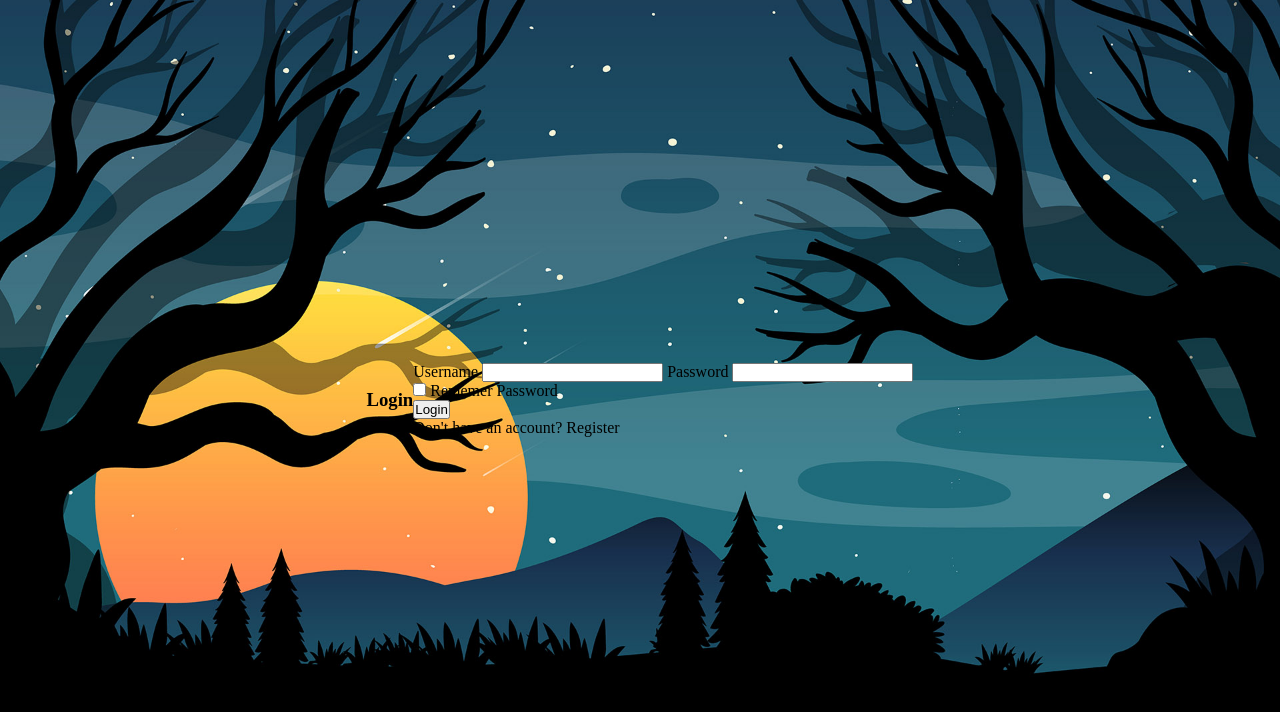
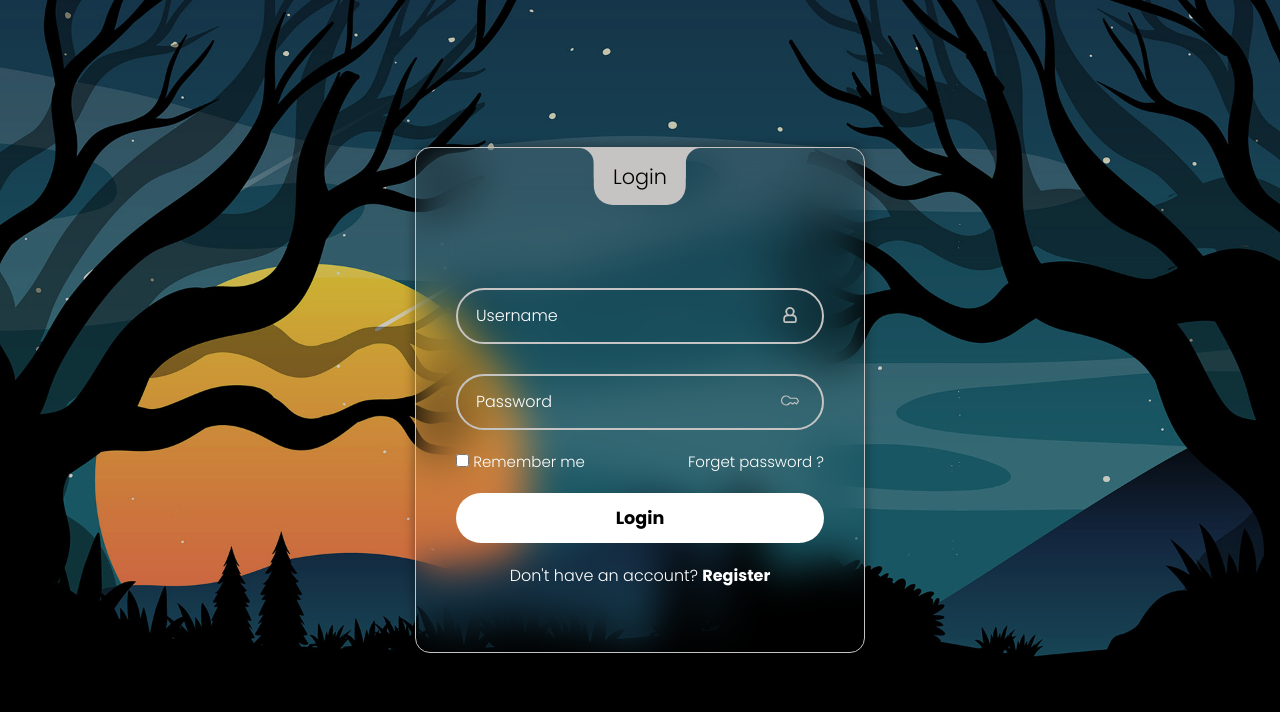
Before and after one commit to mhghaderi/CSS-Training, a plain HTML site: page Glassy-Login-Page/index.html in a window 1280 px wide. Drawn offline with Linux system fonts and the light colour scheme.

Commit message:
finish glassy login page

```diff
--- a/Glassy-Login-Page/index.html
+++ b/Glassy-Login-Page/index.html
@@ -3,24 +3,61 @@
   <head>
     <meta charset="UTF-8" />
     <meta name="viewport" content="width=device-width, initial-scale=1.0" />
-    <link rel="stylesheet" href="./style.css">
+    <link rel="stylesheet" href="./style.css" />
     <title>Glassy Login</title>
   </head>
   <body>
-    <div class="container">
-      <h3 class="title">Login</h3>
-      <form class="input-box">
-        <label for="username" class="username-label">Username</label>
-        <input type="text" id="username" class="username-input" />
-        <label for="password" class="password-label">Password</label>
-        <input type="text" id="password" class="password-input" />
-        <div class="password-action">
-            <input type="checkbox"  id="rememer-password" class="rememer-pass-checkbox">
-            <label for="rememer-password" class="rememer-password-label">Rememer Password</label>
+    <div class="wrapper">
+      <div class="login-box">
+        <div class="header">
+          <span>Login</span>
+          <div class="input-box">
+            <input type="text" id="user" class="input-field" required />
+            <label for="user" class="label">Username</label>
+            <svg
+              class="icon"
+              xmlns="http://www.w3.org/2000/svg"
+              viewBox="0 0 16 16"
+            >
+              <path
+                fill-rule="evenodd"
+                d="M10.5 5a2.5 2.5 0 1 1-5 0a2.5 2.5 0 0 1 5 0Zm.514 2.63a4 4 0 1 0-6.028 0A4.002 4.002 0 0 0 2 11.5V13a2 2 0 0 0 2 2h8a2 2 0 0 0 2-2v-1.5a4.002 4.002 0 0 0-2.986-3.87ZM8 9H6a2.5 2.5 0 0 0-2.5 2.5V13a.5.5 0 0 0 .5.5h8a.5.5 0 0 0 .5-.5v-1.5A2.5 2.5 0 0 0 10 9H8Z"
+                clip-rule="evenodd"
+              />
+            </svg>
+          </div>
+          <div class="input-box">
+            <input type="text" id="pass" class="input-field" required />
+            <label for="pass" class="label">Password</label>
+            <svg
+              class="icon"
+              xmlns="http://www.w3.org/2000/svg"
+              viewBox="0 0 16 16"
+            >
+              <path
+                fill-rule="evenodd"
+                d="M4.5 3c1.56 0 2.94.794 3.75 2h5.26a1 1 0 0 1 .807.409l1.49 2.04a.99.99 0 0 1 .033 1.13l-1.26 1.95a.997.997 0 0 1-1.41.276L12.02 10l-1.19.812a1 1 0 0 1-1.13 0L8.51 10h-.258c-.808 1.21-2.18 2-3.75 2a4.5 4.5 0 0 1 0-9zm3.75 6a1 1 0 0 0-.832.444a3.5 3.5 0 0 1-2.91 1.56c-1.93 0-3.5-1.57-3.5-3.5s1.57-3.5 3.5-3.5c1.21 0 2.28.616 2.91 1.56c.186.277.498.444.832.444h5.26L15 8.048l-1.26 1.95l-1.15-.805a1 1 0 0 0-1.14-.005L10.26 10l-1.19-.812a1 1 0 0 0-.566-.175h-.258z"
+                clip-rule="evenodd"
+              />
+            </svg>
+          </div>
+          <div class="rememer-forget">
+            <div class="rememer-me">
+              <input type="checkbox" id="rememer" />
+              <label for="rememer">Remember me</label>
+            </div>
+            <div class="forget">
+              <a href="#">Forget password ?</a>
+            </div>
+          </div>
+          <div class="input-box">
+            <input type="submit" class="input-submit" value="Login" />
+          </div>
+          <div class="register">
+            <span>Don't have an account? <a href="#">Register</a></span>
+          </div>
         </div>
-        <button class="Login-button">Login</button>
-        <p class="register-text">Don't have an account? <span>Register</span></p>
-    </form>
+      </div>
     </div>
   </body>
 </html>
--- a/Glassy-Login-Page/style.css
+++ b/Glassy-Login-Page/style.css
@@ -1,6 +1,6 @@
 @font-face {
   font-family: "poppins";
-  src: url("./fonts/poppins/Poppins-Medium.ttf") format("TrueType");
+  src: url("./fonts/poppins/Poppins-Light.ttf") format("TrueType");
   font-weight: normal;
 }
 @font-face {
@@ -18,39 +18,168 @@
   padding: 0;
   margin: 0;
   box-sizing: border-box;
+  font-family: "poppins";
+  font-weight: normal;
 }
 :root {
-  --primary-color: #c6c3c3c;
+  --primary-color: #c6c3c3;
   --second-color: #ffffff;
   --black-color: #000000;
 }
 
 body {
   background-image: url("./bg.jpg");
+  background-position: center;
   background-size: cover;
   background-repeat: no-repeat;
+  background-attachment: fixed;
 }
-.container {
+
+a {
+  text-decoration: none;
+  color: var(--second-color);
+}
+
+a:hover {
+  text-decoration: underline;
+}
+
+.wrapper {
   width: 100%;
   display: flex;
   align-items: center;
   justify-content: center;
   min-height: 100vh;
-  /* background-color: #beb6b6; */
+  background-color: rgba(0, 0, 0, 0.2);
 }
-/* .container {
-    font-family: 'poppins';
-    font-weight: normal;
+
+.login-box {
+  position: relative;
+  width: 450px;
+  backdrop-filter: blur(20px);
+  border: 1px solid var(--primary-color);
+  border-radius: 15px;
+  padding: 7.5em 2.5em 4em 2.5em;
+  color: var(--second-color);
+  box-shadow: 0 0 10px 2px rgba(0, 0, 0, 0.3);
+}
+
+.header > span {
+  position: absolute;
+  top: 0;
+  left: 50%;
+  transform: translateX(-50%);
+  font-size: 1.3rem;
+  color: var(--black-color);
+  background-color: var(--primary-color);
+  padding: 0.8rem 1.2rem;
+  border-radius: 0 0 1.2rem 1.2rem;
+}
+
+.header > span::before {
+  content: "";
+  position: absolute;
+  top: 0;
+  left: -30px;
+  width: 30px;
+  height: 30px;
+  border-top-right-radius: 50%;
+  background: transparent;
+  box-shadow: 15px 0 0 0 var(--primary-color);
+}
+
+.header > span::after {
+  content: "";
+  position: absolute;
+  top: 0;
+  right: -30px;
+  width: 30px;
+  height: 30px;
+  border-top-left-radius: 50%;
+  background: transparent;
+  box-shadow: -15px 0 0 0 var(--primary-color);
+}
+.input-box {
+  position: relative;
   display: flex;
   flex-direction: column;
-  justify-content: center;
+  margin: 20px 0;
+}
+.input-field {
+  border-style: none;
+  outline: none;
+  width: 100%;
+  height: 56px;
+  font-size: 1rem;
+  border-radius: 10rem;
+  background: transparent;
+  color: var(--primary-color);
+  border: 2px solid var(--primary-color);
+  padding: 20px 20px;
+}
+#user {
+  margin-bottom: 10px;
+}
+.label {
+  position: absolute;
+  top: 15px;
+  left: 20px;
+  transition: 0.2s;
+}
+.input-field:focus ~ .label,
+.input-field:valid ~ .label {
+  position: absolute;
+  top: -10px;
+  left: 20px;
+  font-size: 14px;
+  background-color: var(--primary-color);
+  color: var(--black-color);
+  padding: 0.1rem 0.5rem;
+  border-radius: 10rem;
+}
+.icon > path {
+  fill: var(--primary-color);
+}
+.icon {
+  position: absolute;
+  top: 18px;
+  right: 25px;
+  width: 18px;
+}
+
+.rememer-forget {
+  display: flex;
+  justify-content: space-between;
   align-items: center;
-  background-color: #beb6b6;
-  width: 500px;
-  height: 400px;
-  position: relative;
-  margin: 0 auto;
-} */
-
-.title {
+  font-size: 15px;
 }
+.input-submit {
+  font-size: 1.1rem;
+  font-weight: bold;
+  width: 100%;
+  height: 50px;
+  background-color: var(--second-color);
+  border: none;
+  border-radius: 10rem;
+  transition: 0.2s;
+}
+.input-submit:hover {
+  background-color: #ffffffd3;
+}
+.input-submit:active {
+  transform: scale(95%);
+}
+.register {
+  text-align: center;
+}
+.register a {
+  font-weight: 600;
+}
+@media screen and (max-width: 564px) {
+  .wrapper {
+    padding: 20px;
+  }
+  .login-box {
+    padding: 7.5em 1.5em 4em 1.5em;
+  }
+}
```
Also changed, not shown: Glassy-Login-Page/fonts/poppins/Poppins-Light.ttf (added).
